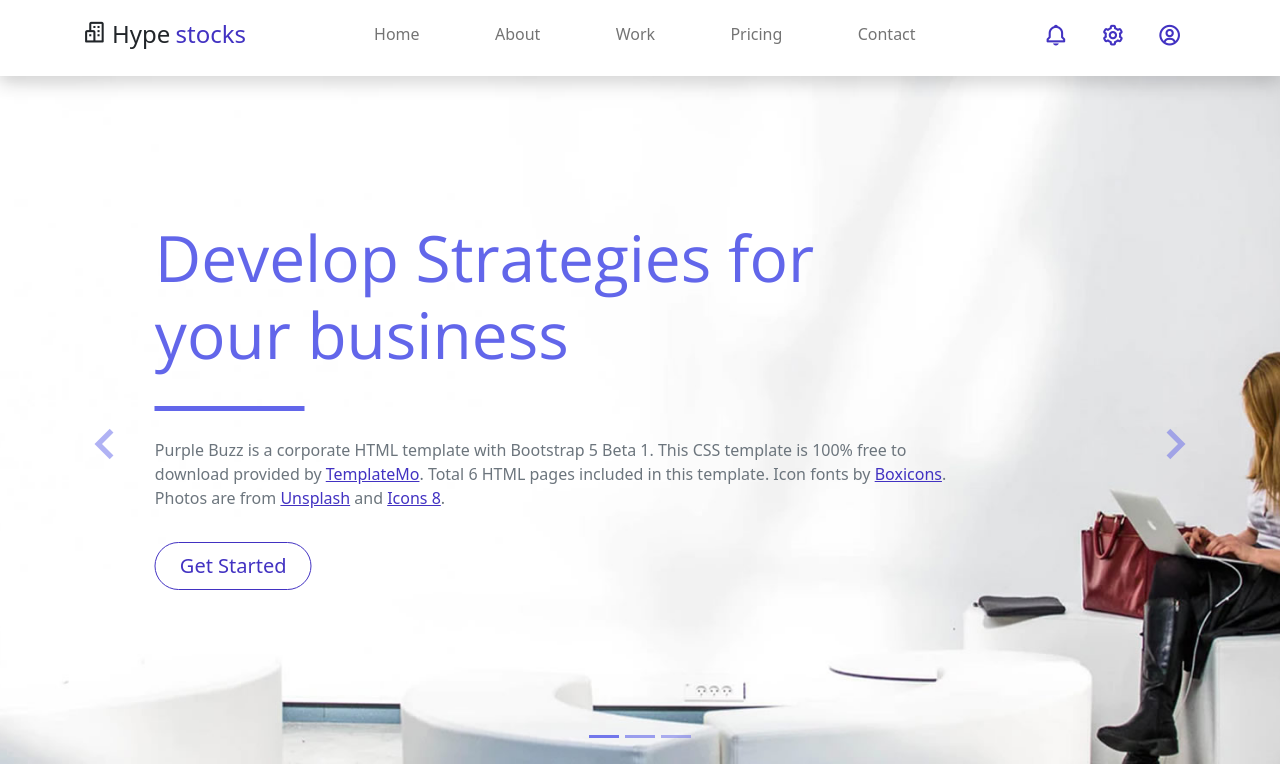
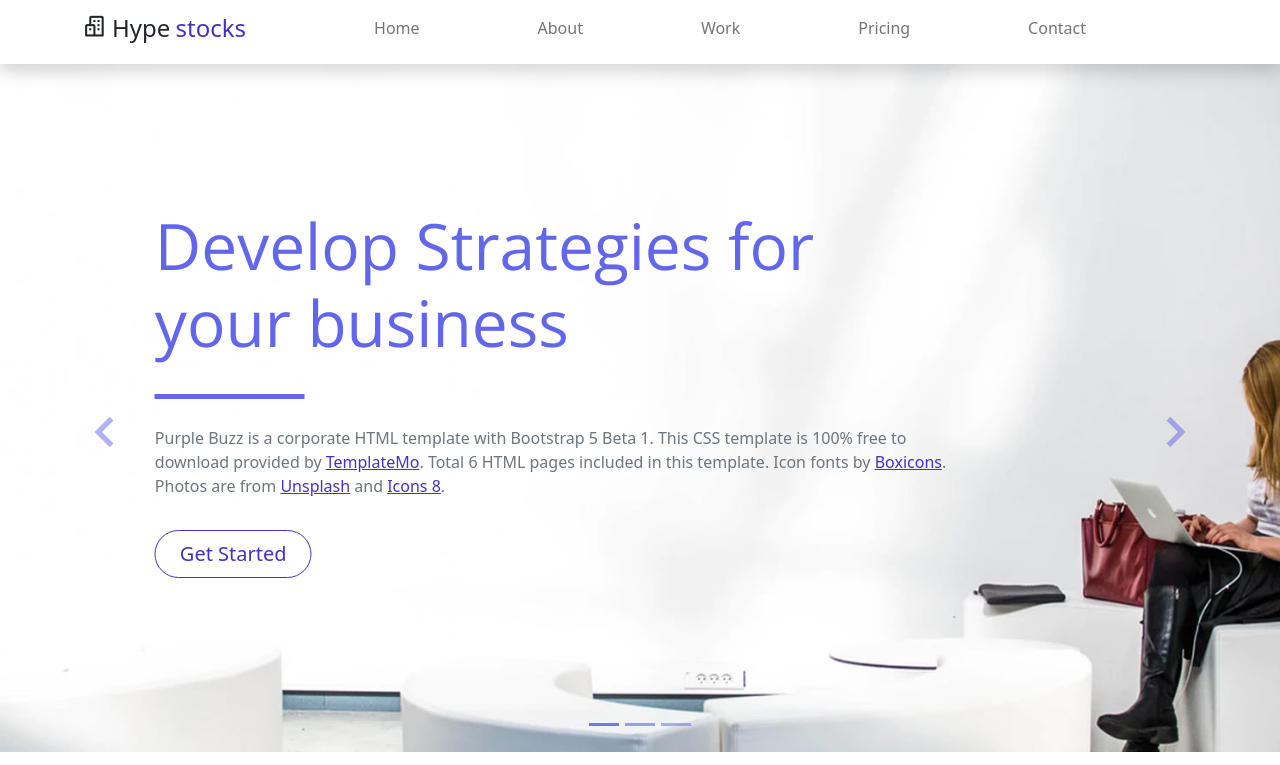
Before and after one commit to healerx97/ProjectsInProgramming, a plain HTML site: page index.html in a window 1280 px wide. Shown: the top 765 px of the page. Drawn offline with nearby package versions, Linux system fonts and the light colour scheme.

Commit message:
remove side bar

```diff
--- a/index.html
+++ b/index.html
@@ -50,11 +50,6 @@
                             <a class="nav-link btn-outline-primary rounded-pill px-3" href="contact.html">Contact</a>
                         </li>
                     </ul>
-                </div>
-                <div class="navbar align-self-center d-flex">
-                    <a class="nav-link" href="#"><i class='bx bx-bell bx-sm bx-tada-hover text-primary'></i></a>
-                    <a class="nav-link" href="#"><i class='bx bx-cog bx-sm text-primary'></i></a>
-                    <a class="nav-link" href="#"><i class='bx bx-user-circle bx-sm text-primary'></i></a>
                 </div>
             </div>
         </div>
```
